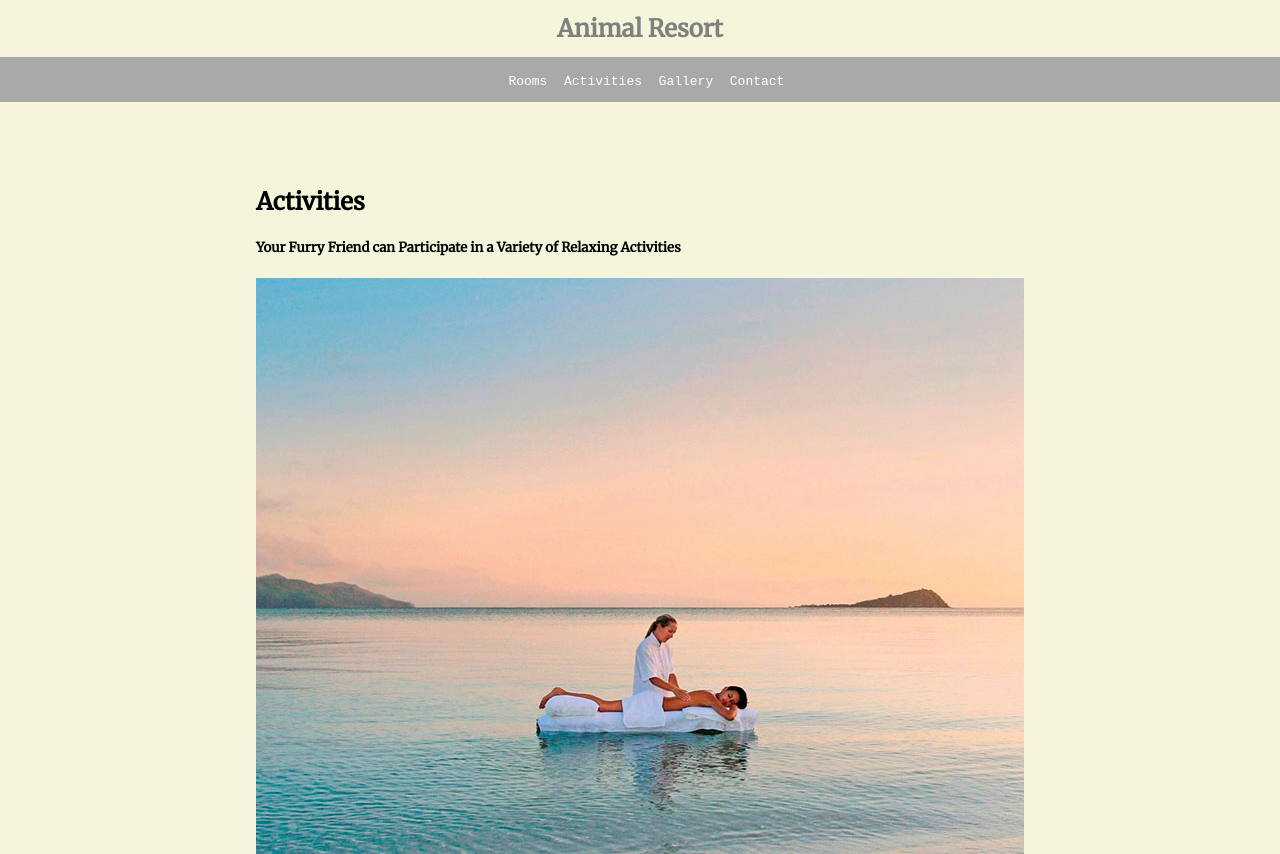
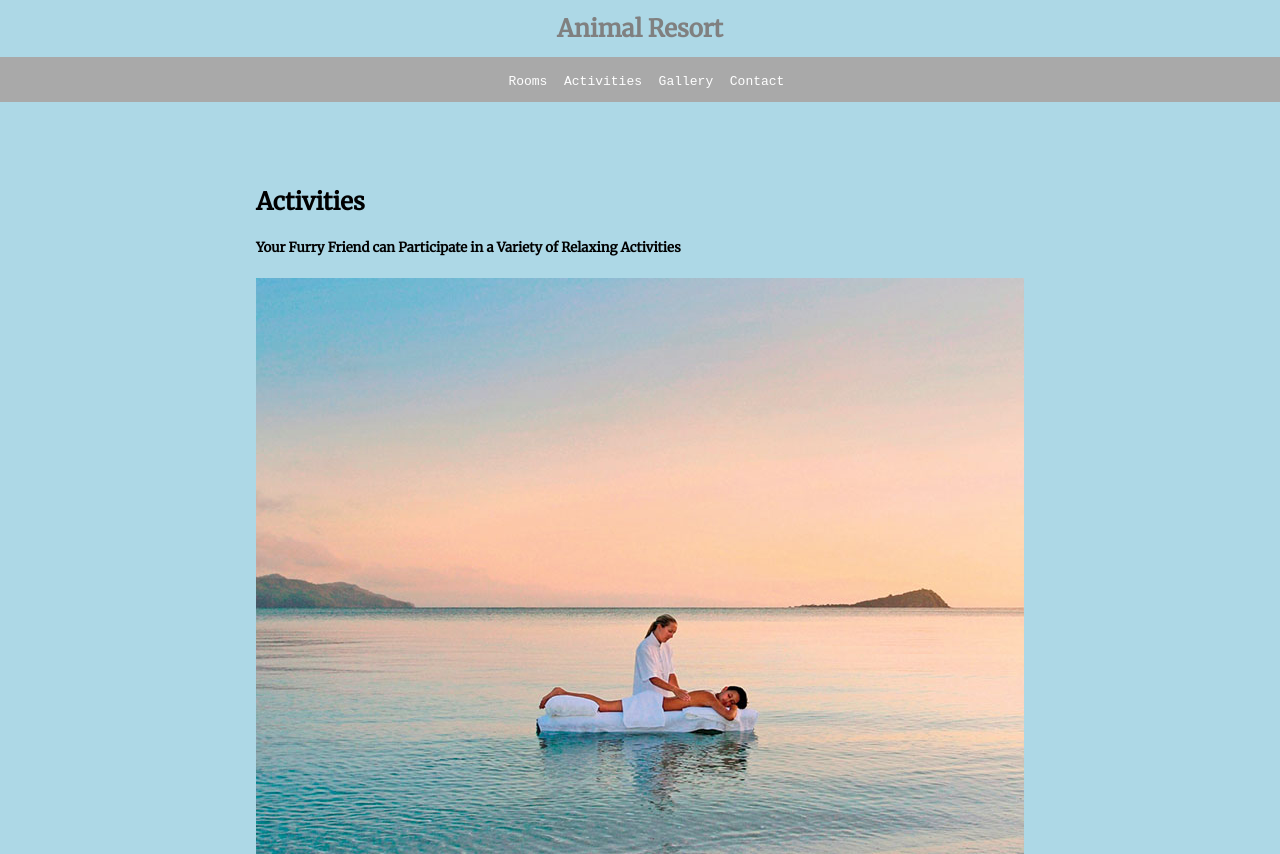
Before and after one commit to Morgahna/animal-resort, a plain HTML site: page act.html in a window 1280 px wide. Shown: the top 854 px of the page. Drawn offline with Linux system fonts and the light colour scheme.

Commit message:
change colour blue theme

```diff
--- a/css/styles.css
+++ b/css/styles.css
@@ -1,7 +1,7 @@
 /* MASTER STYLE SHEET */
 body {
   text-align: center;
-  background-color: beige;
+  background-color: lightblue;
   font-family: 'Merriweather', serif;
   padding: 0;
     padding-top: 0;
@@ -51,7 +51,7 @@ h1 a {
 }
 
 .title {
-  background-color: beige;
+  background-color: lightblue;
   padding-top: 1%;
   padding-bottom: 1%;
   padding-left: 0;
```
